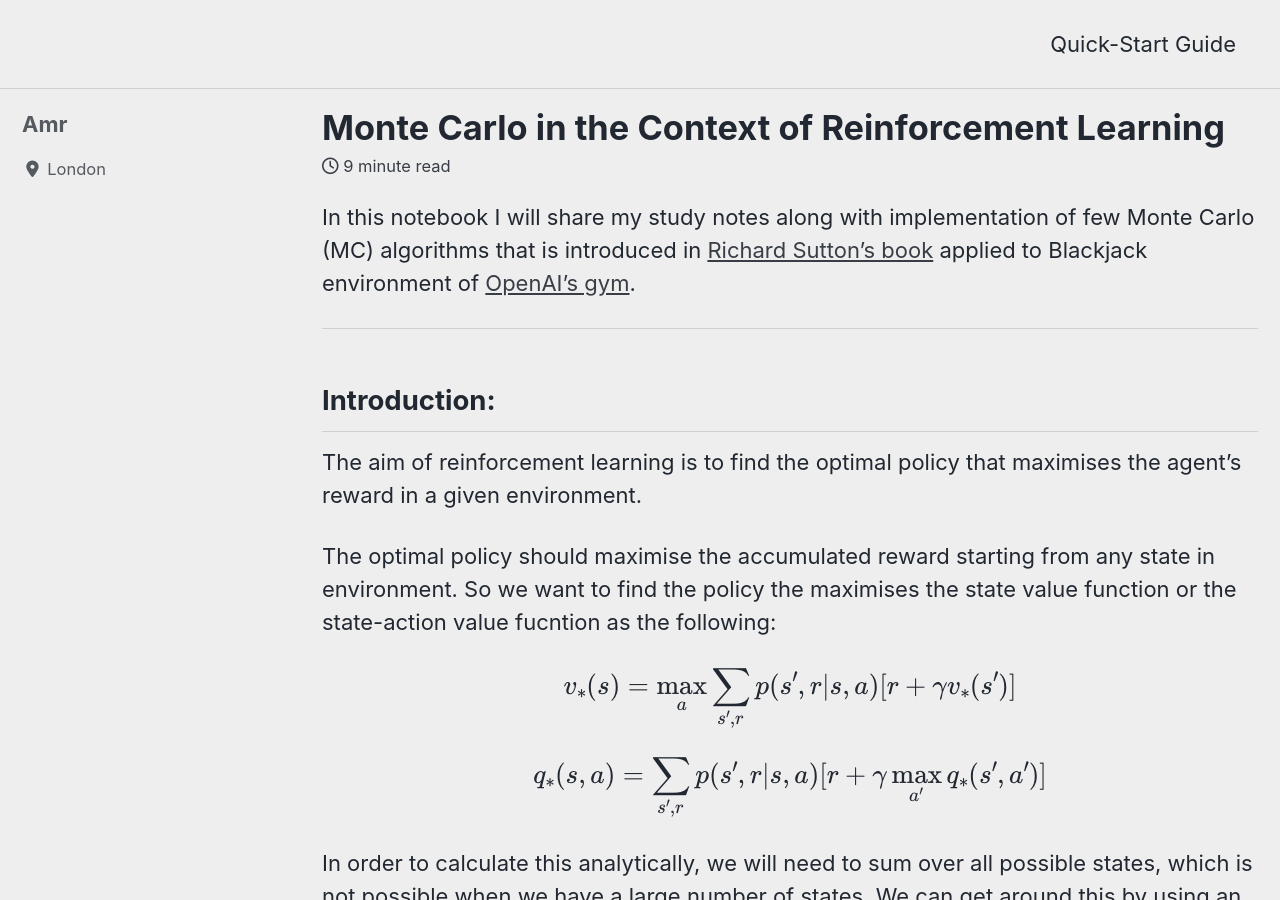
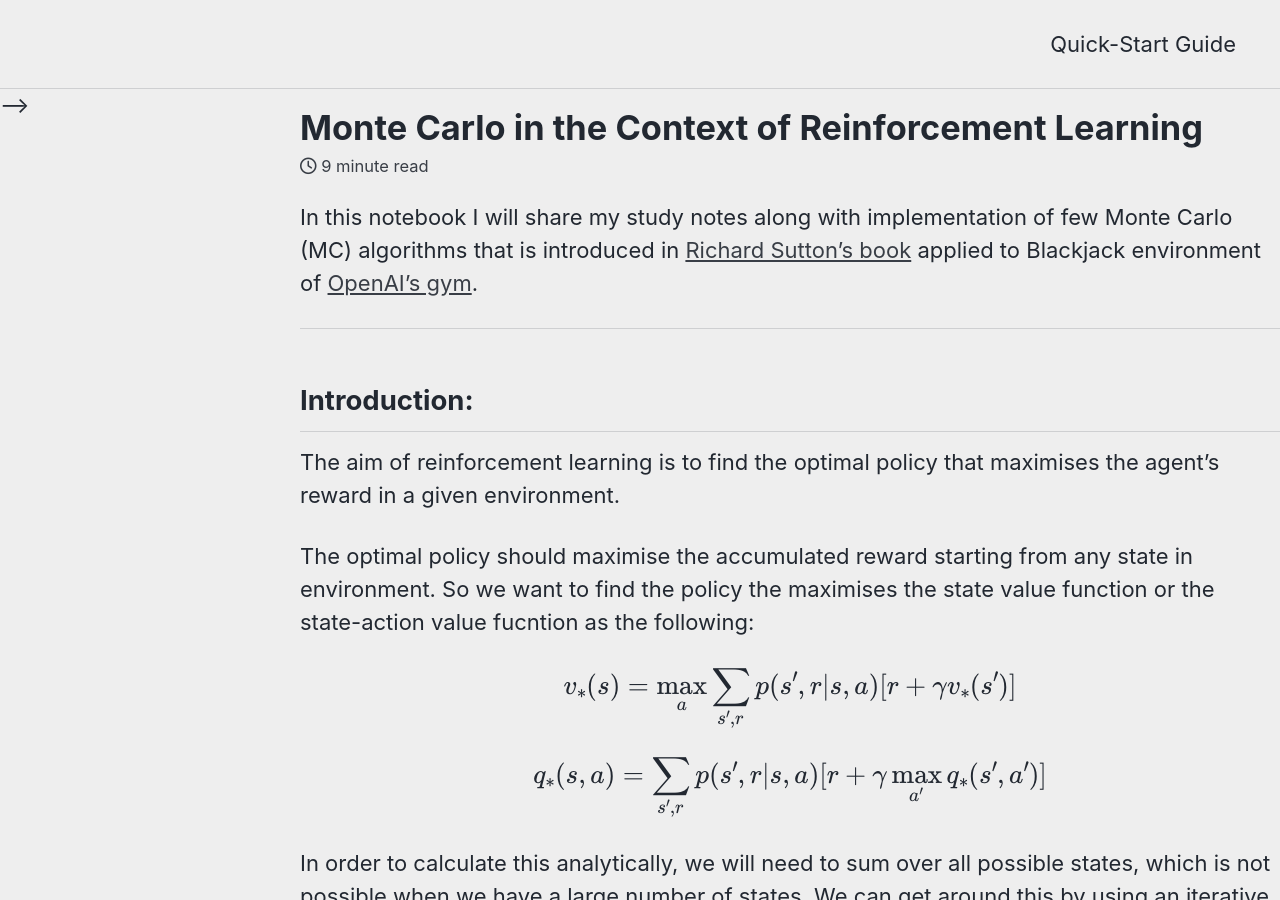
Before and after one commit to amrakm/amrakm.github.io, a Jekyll site: the page built from _posts/2019-9-25-monte_carlo.md, in a window 1280 px wide and 900 px high. Built offline with Jekyll 4.4.1, drawn with Linux system fonts in a browser that asks for light colours; cached includes are drawn as plain includes; nearby versions of some CDN libraries; formulas are drawn with MathJax 3.

Commit message:
Update single.html

```diff
--- a/_layouts/single.html
+++ b/_layouts/single.html
@@ -18,7 +18,7 @@ layout: default
 {% endif %}
 
 <div id="main" role="main">
-  {% include sidebar.html %}
+<!--   {% include sidebar.html %} -->
 
   <article class="page" itemscope itemtype="https://schema.org/CreativeWork">
     {% if page.title %}<meta itemprop="headline" content="{{ page.title | markdownify | strip_html | strip_newlines | escape_once }}">{% endif %}
```
